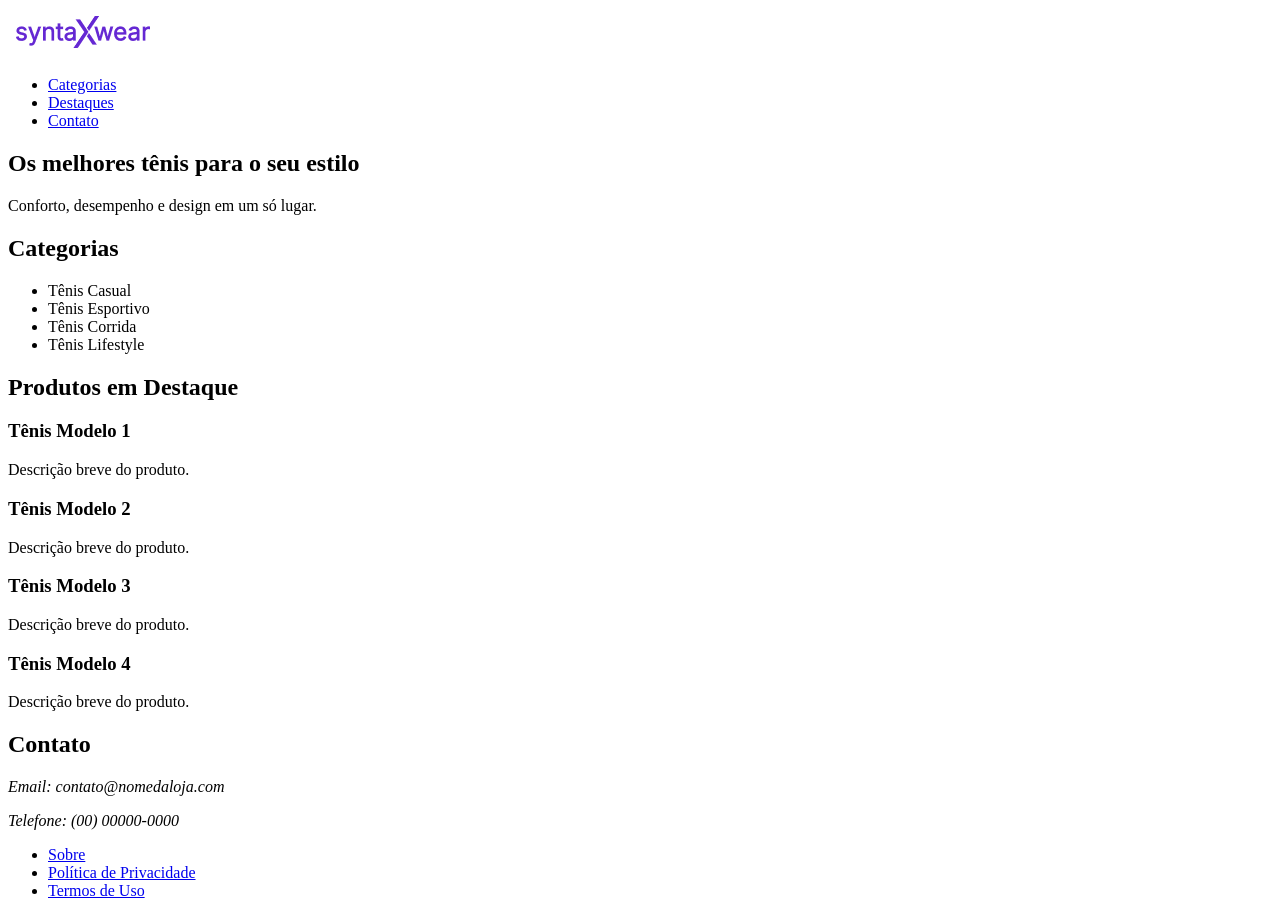
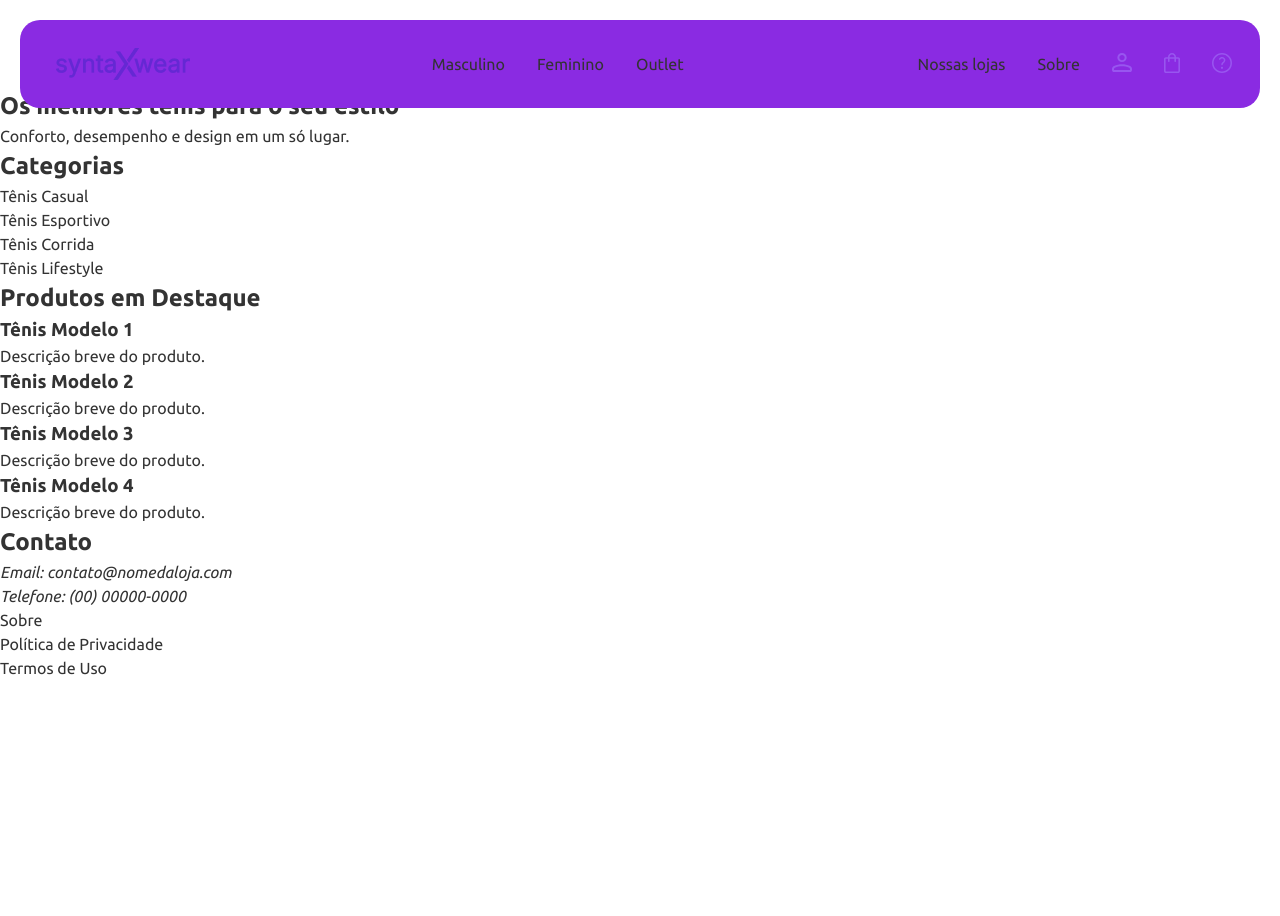
Before and after one commit to Marvin1423/E-commerce-syntaxweb, a plain HTML site: page index.html in a window 1280 px wide. After the commit the page ends 800 px from the top, so only its background shows below. Drawn offline with Linux system fonts and the light colour scheme.

Commit message:
feat: added header styles

```diff
--- a/assets/css/base.css
+++ b/assets/css/base.css
@@ -2,3 +2,26 @@ body{
     font-family: var(--primary-font);
     color: #333;
 }
+
+.header{
+    width: calc(100% - 40px);
+    background-color: blueviolet;
+    position: relative;
+    top: 20px;
+    display: flex;
+    align-items: center;
+    justify-content: space-between;
+    margin: 0 auto;
+    border-radius: 20px;
+    padding: 20px 28px;
+}
+
+.header .nav ul{
+    display: flex;
+    align-items: center;
+    gap: 2rem;
+}
+
+.header .nav ul li a img{
+    margin-bottom: 3px
+}
--- a/index.html
+++ b/index.html
@@ -11,23 +11,49 @@
     <link
         href="https://fonts.googleapis.com/css2?family=Ubuntu:ital,wght@0,300;0,400;0,500;0,700;1,300;1,400;1,500;1,700&display=swap"
         rel="stylesheet">
+
+        <link rel="stylesheet" href="./assets/css/variables.css">
+    <link rel="stylesheet" href="./assets/css/reset.css">
+    <link rel="stylesheet" href="./assets/css/base.css">
 </head>
 
 <body>
 
     <!-- Header -->
-    <header>
-        <div class="logo">
+    <header class="header">
+        <h1 class="logo">
             <img src="./assets/images/Logo.png" alt="Logo syntaxweb">
-        </div>
+        </h1>
 
-        <nav aria-label="main navigation">
+        <nav class="nav nav-center" aria-label="Main categories">
             <ul>
-                <li><a href="#categories">Categorias</a></li>
-                <li><a href="#featured">Destaques</a></li>
-                <li><a href="#contact">Contato</a></li>
+                <li><a href="#">Masculino</a></li>
+                <li><a href="#">Feminino</a></li>
+                <li><a href="#">Outlet</a></li>
             </ul>
         </nav>
+
+        <nav class="nav nav-right" aria-label="Site utilities">
+            <ul>
+                <li><a href="#">Nossas lojas</a></li>
+                <li><a href="#">Sobre</a></li>
+                <li>
+                    <a href="#" aria-label="Account">
+                        <img src="./assets/images/user-icon.svg" alt="user icon">
+                    </a>
+                </li>
+                <li>
+                    <a href="#" aria-label="Cart">
+                        <img src="./assets/images/bag-icon.svg" alt="cart bag icon">
+                    </a>
+                </li>
+                <li>
+                    <a href="#" aria-label="Help">
+                        <img src="./assets/images/help-icon.svg" alt="An interrogation symbol">
+                    </a>
+                </li>
+            </ul>
+         </nav>
     </header>
 
     <main>
```
Also changed, not shown: assets/images/bag-icon.svg (added), assets/images/help-icon.svg (added), assets/images/user-icon.svg (added).
